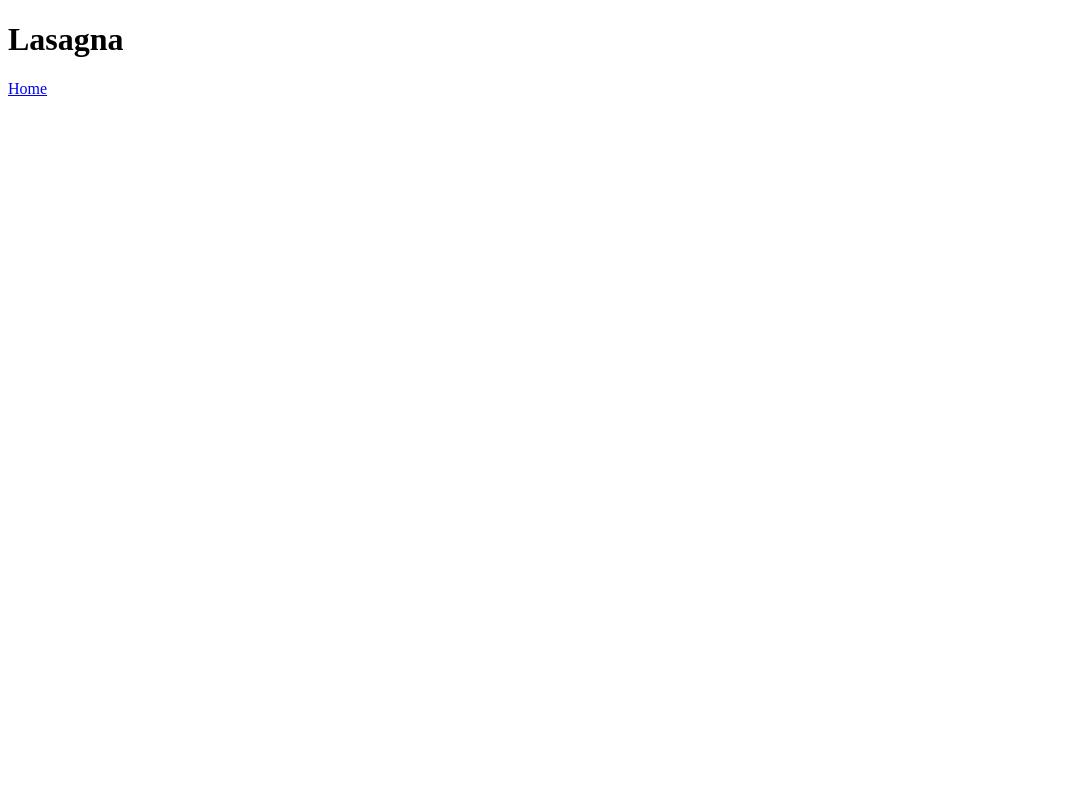
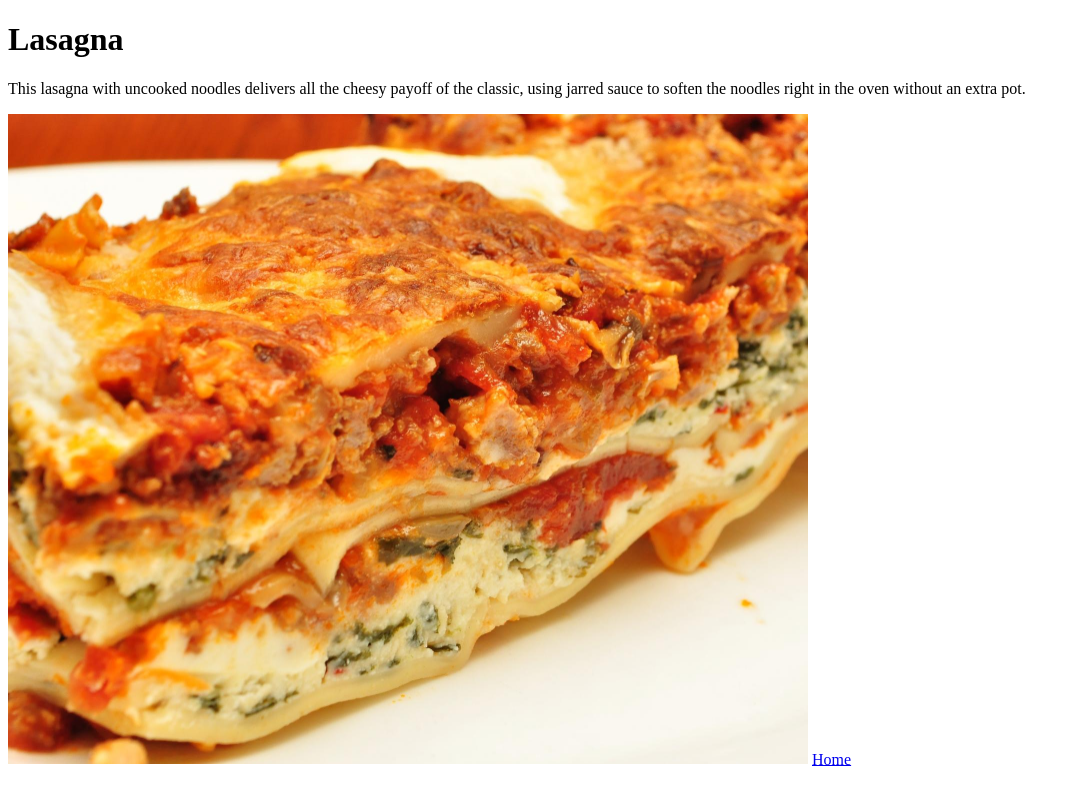
Before and after one commit to josemanuelsalgueiro7-arch/odin-recipes, a plain HTML site: page recipes/lasagna.html in a window 1280 px wide. Shown: the whole page, without its empty margins (0-1080 px from the left). Drawn offline with Linux system fonts and the light colour scheme.

Commit message:
Agregar descripción y foto
+ Agregar foto a la receta de lasagna.
+ Agregar una descripción breve de la receta como párrafo.

```diff
--- a/recipes/lasagna.html
+++ b/recipes/lasagna.html
@@ -1,11 +1,18 @@
 <!DOCTYPE html>
 <html lang="en-US">
+
 <head>
   <title>Odin Recipes - Lasagna</title>
 </head>
+
 <body>
   <h1>Lasagna</h1>
-
+  <p>
+    This lasagna with uncooked noodles delivers all the cheesy payoff of the classic, using jarred
+    sauce to soften the noodles right in the oven without an extra pot.
+  </p>
+  <img src="../img/lasagna.jpg" alt="Picture of lasagna" width="800">
   <a href="../index.html">Home</a>
 </body>
+
 </html>
```
Also changed, not shown: img/lasagna.jpg (added). Lines whose indentation alone changed are shown as unchanged.
